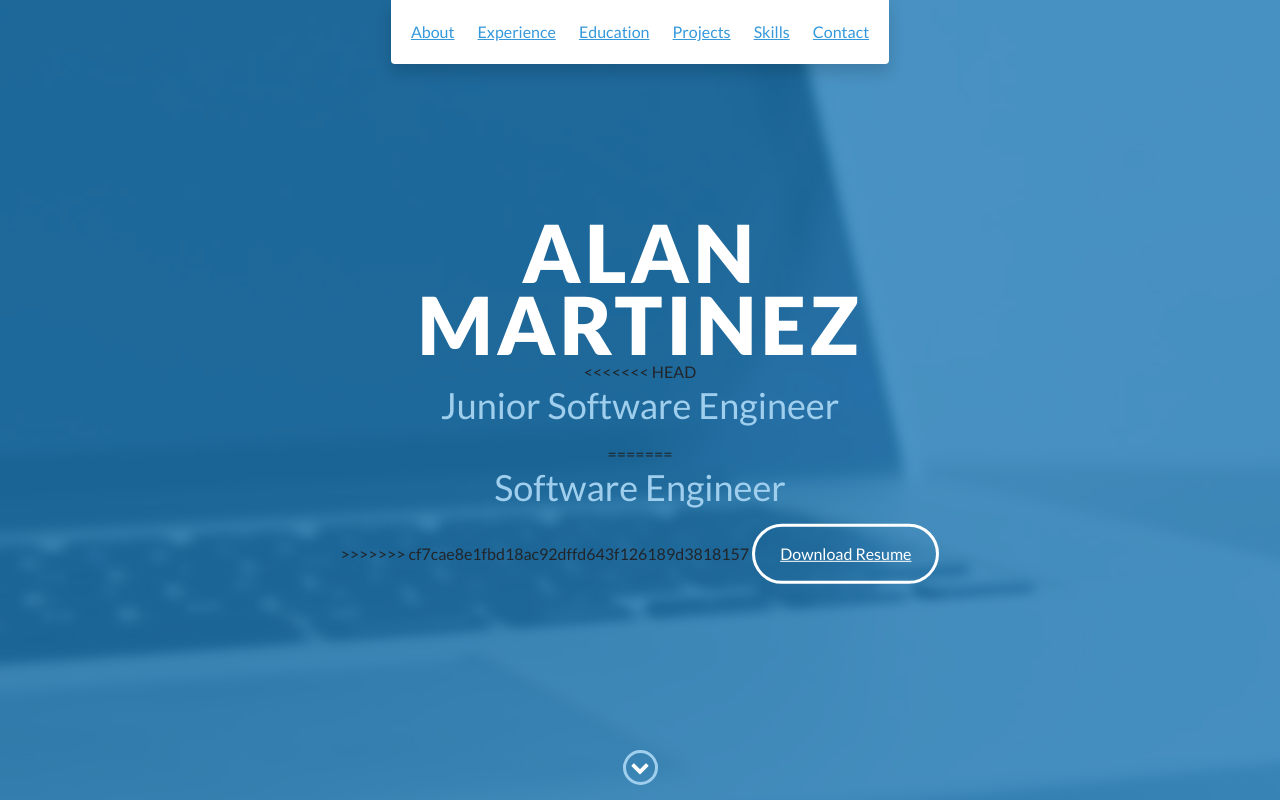
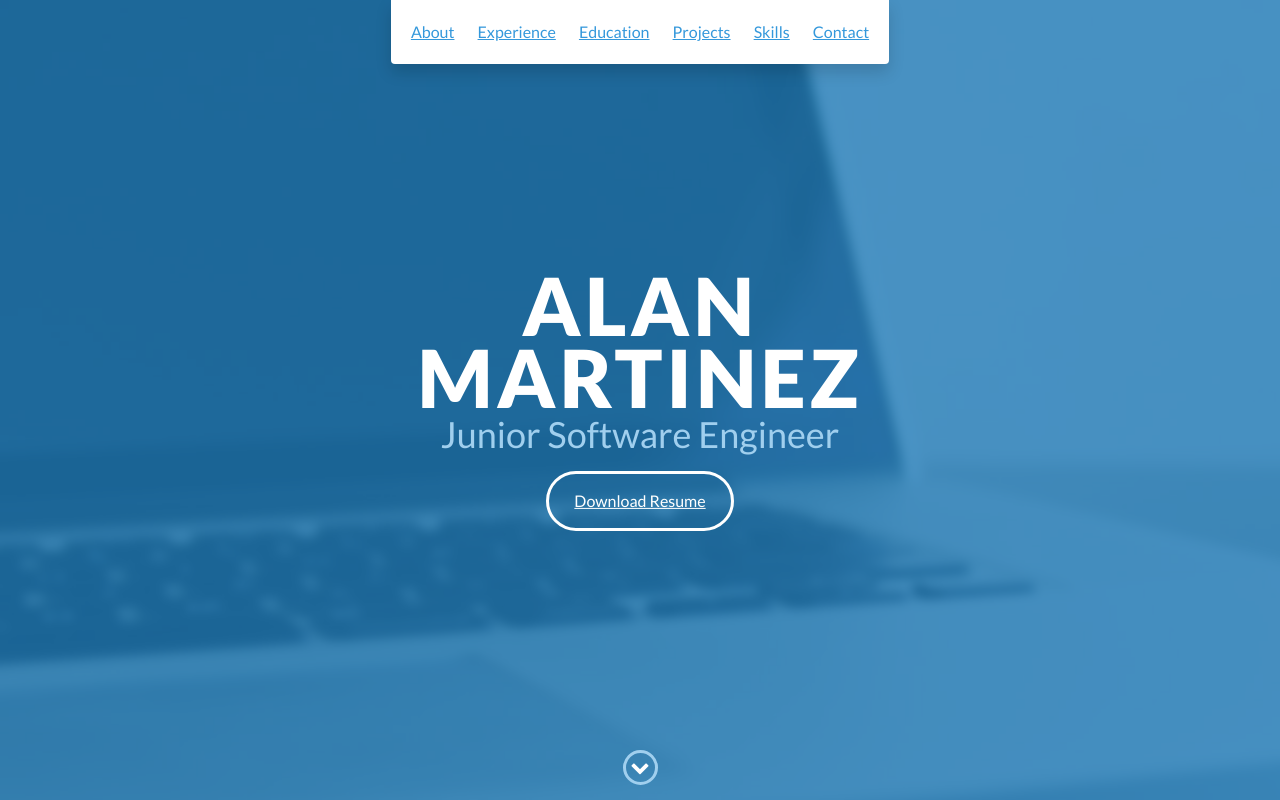
Before and after one commit to amartinez211/amartinez211.github.io, a website: page index.html in a window 1280 px wide. Shown: the top 800 px of the page. Drawn offline with nearby package versions, Linux system fonts and the light colour scheme.

Commit message:
testing
testing

```diff
--- a/index.html
+++ b/index.html
@@ -49,11 +49,7 @@
     <div id="lead">
         <div id="lead-content">
             <h1>Alan Martinez</h1>
-<<<<<<< HEAD
             <h2>Junior Software Engineer</h2>
-=======
-            <h2>Software Engineer</h2>
->>>>>>> cf7cae8e1fbd18ac92dffd643f126189d3818157
             <a href="#" class="btn-rounded-white">Download Resume</a>
         </div>
         <!-- End #lead-content -->
```
